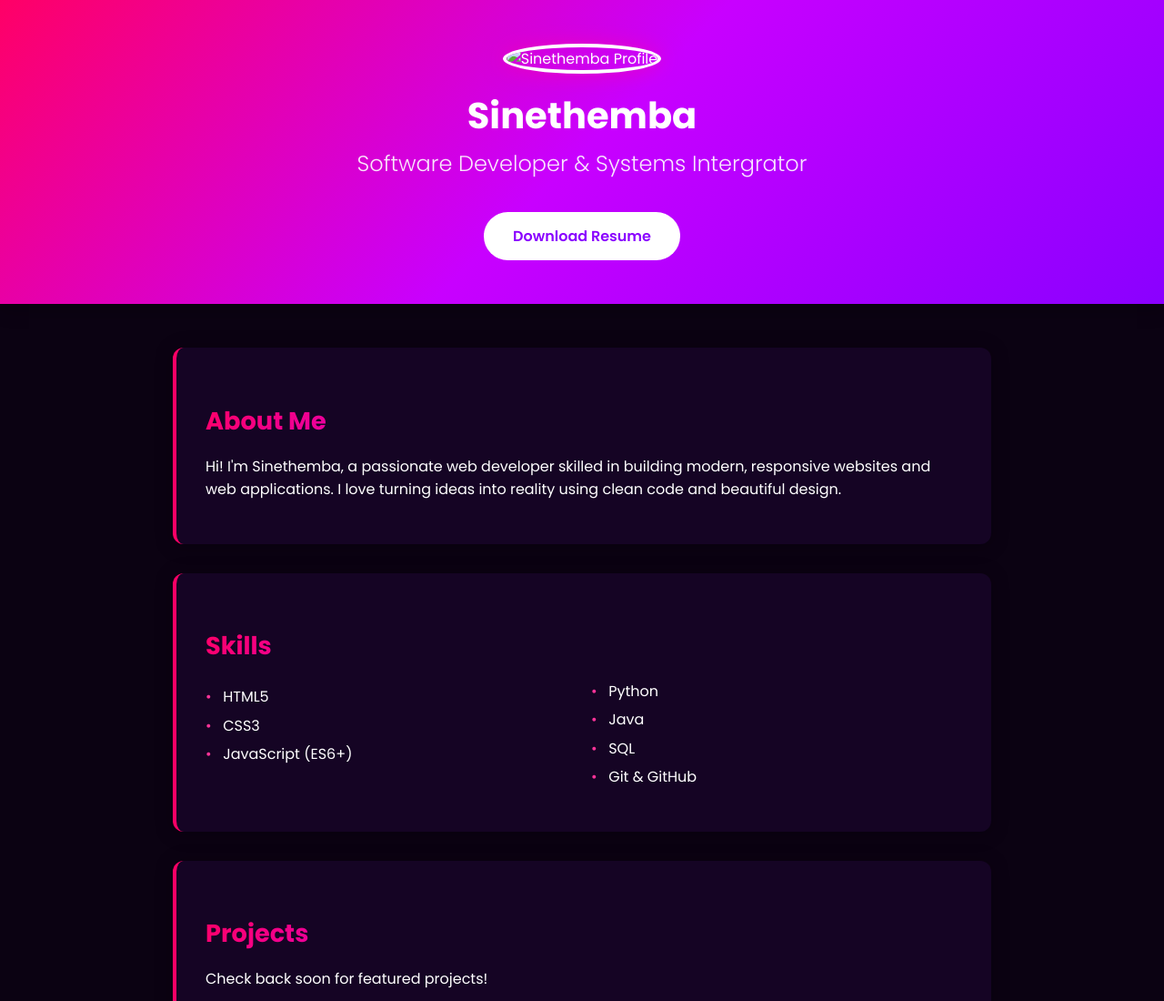
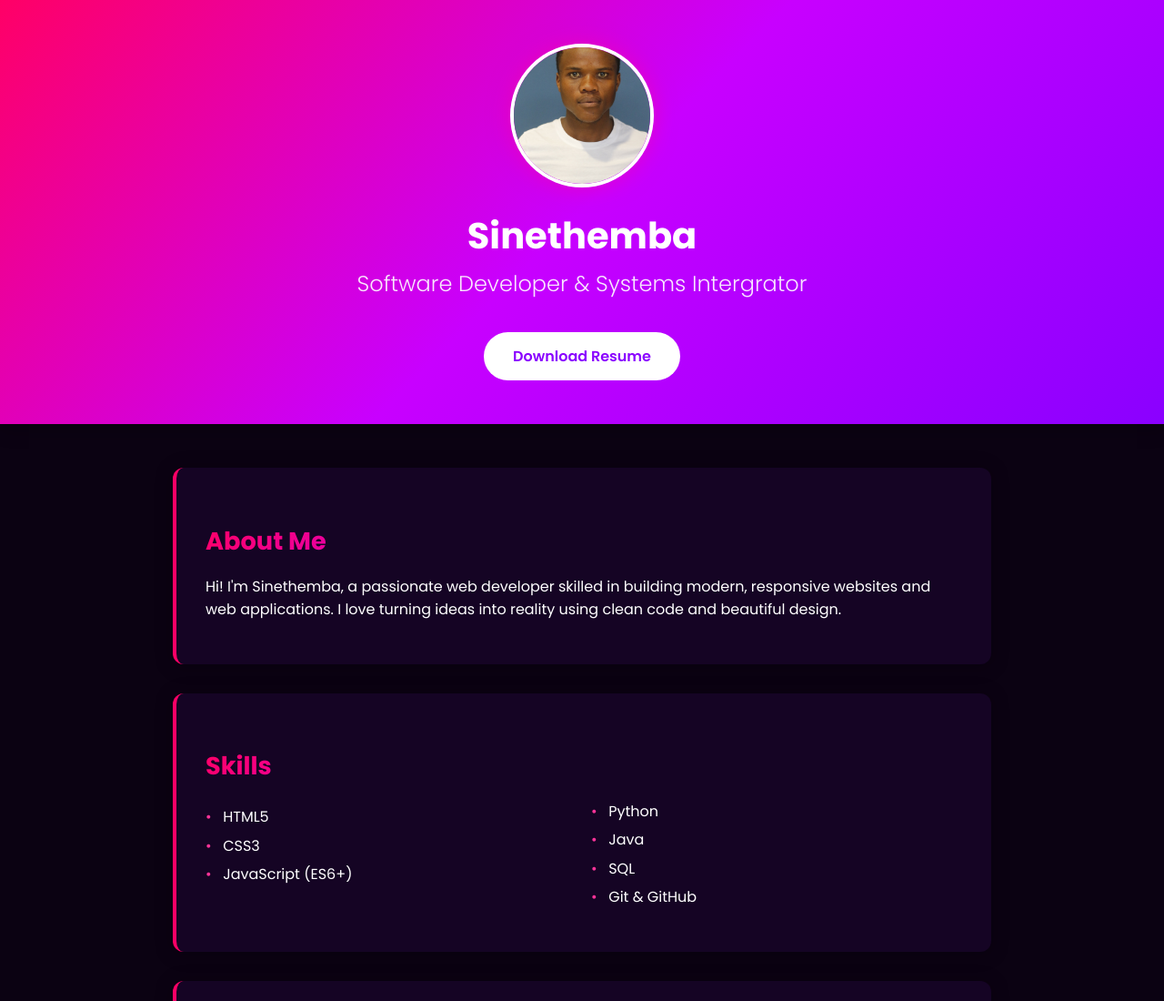
Before and after one commit to Themba99/sinethemba-portfolio, a plain HTML site: page src/index.html in a window 1280 px wide. Shown: the top 1100 px of the page at 91% size. Drawn offline with Linux system fonts and the light colour scheme.

Commit message:
Move image to src for Netlify

```diff
--- a/src/index.html
+++ b/src/index.html
@@ -14,7 +14,7 @@
 <body>
 
     <header>
-        <img src="/public/IMG-20251029-WA0014.jpg" alt="Sinethemba Profile">
+        <img src="/IMG-20251029-WA0014.jpg" alt="Sinethemba Profile">
         <h1>Sinethemba</h1>
         <h2>Software Developer & Systems Intergrator</h2>
         <a class="button" href="resume.pdf" download>Download Resume</a>
```
